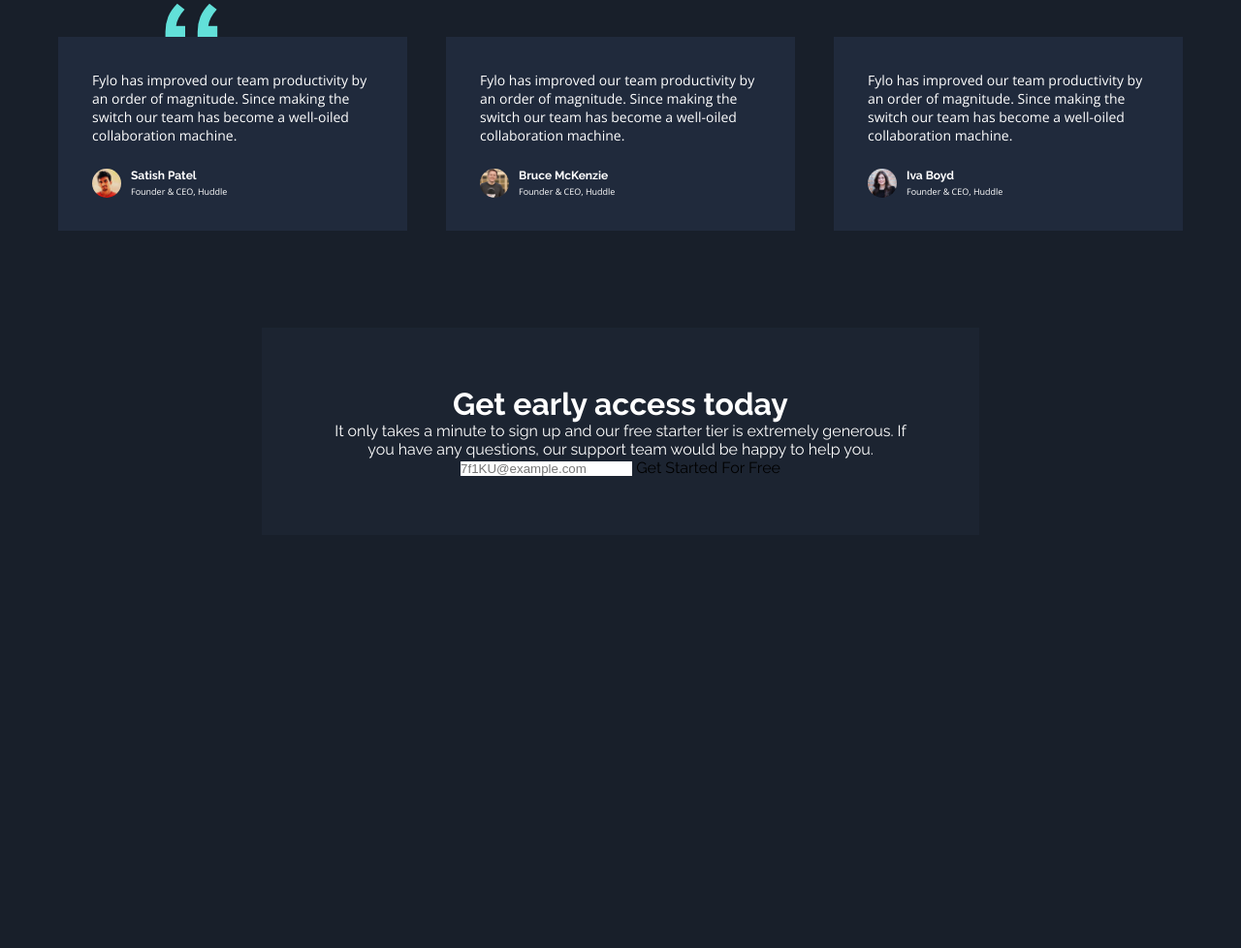
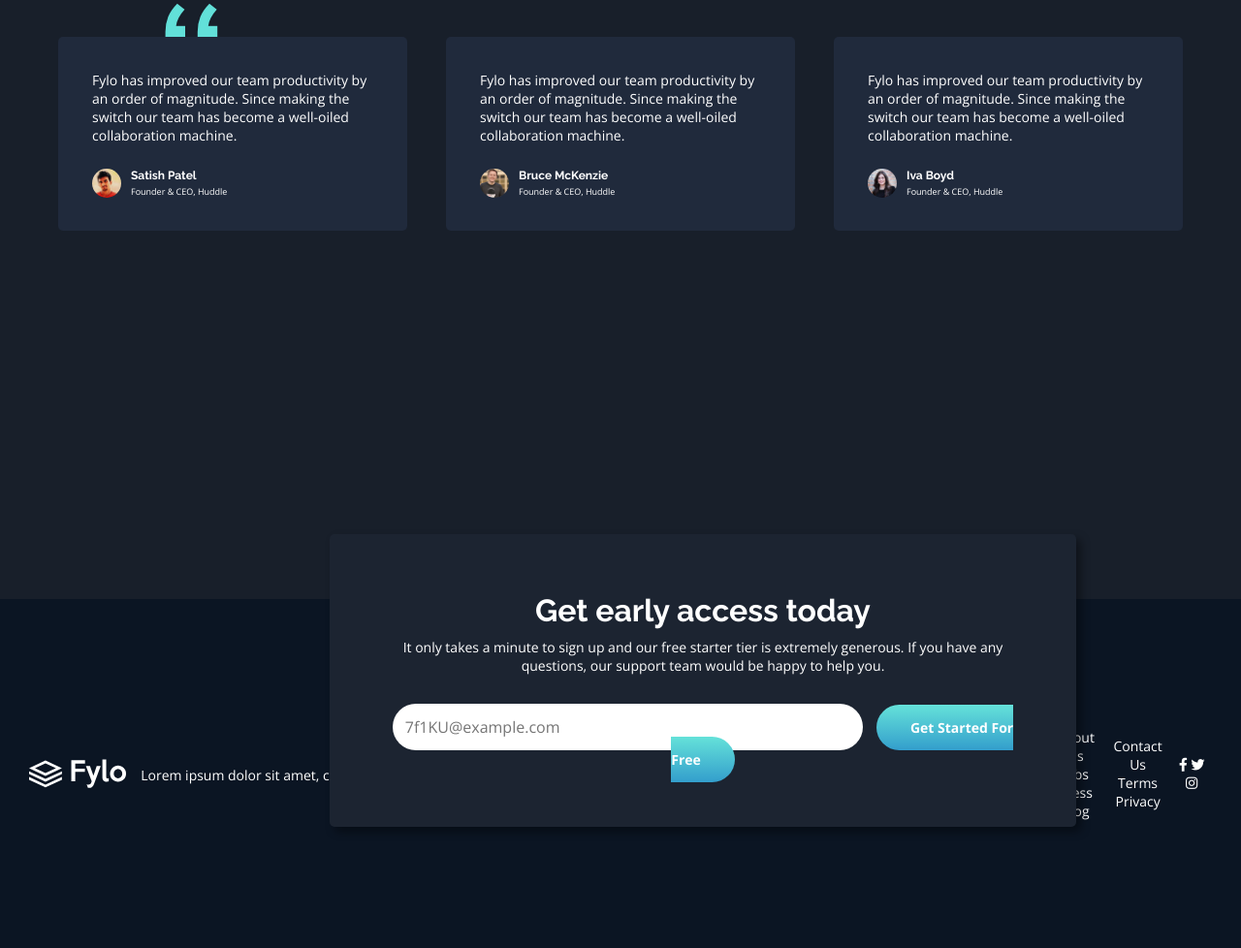
Before and after one commit to Luan-Antony/Fylo-Dark-Theme, a plain HTML site: page index.html in a window 1280 px wide. Shown: the part 2537-3515 px from the top of the page at 97% size. Before the commit the page ends 3099 px from the top, so only its background shows below. Drawn offline with nearby package versions, Linux system fonts and the light colour scheme.

Commit message:
seção de sing up e footer parcialmente feitas

```diff
--- a/index.html
+++ b/index.html
@@ -14,6 +14,8 @@
   <link rel="preconnect" href="https://fonts.gstatic.com" crossorigin>
   <link href="https://fonts.googleapis.com/css2?family=Open+Sans:ital,wght@0,300..800;1,300..800&display=swap"
     rel="stylesheet">
+
+  <link href="https://cdnjs.cloudflare.com/ajax/libs/font-awesome/6.0.0-beta3/css/all.min.css" rel="stylesheet">
 
   <link rel="stylesheet" href="./src/css/reset.css">
   <link rel="stylesheet" href="./src/css/variables.css">
@@ -151,7 +153,48 @@
         <a class="button" href="#">Get Started For Free</a>
       </form>
     </sections>
+
+    <footer class="footer">
+      <img class="logo" src="./src/images/logo.svg" alt="">
+
+      <div class="location">
+        <img src="./src/images/icon-location.svg" alt="">
+        <p>Lorem ipsum dolor sit amet, consectetur adipiscing elit, sed do eiusmod tempor incididunt ut labore et dolore
+          magna aliqua</p>
+      </div>
+
+      <div class="contacts">
+        <div class="contact">
+          <img src="./src/images/icon-phone.svg" alt="">
+          <p>Phone: +1-543-123-4567</p>
+        </div>
+        <div class="contact">
+          <img src="./src/images/icon-email.svg" alt="">
+          <p>7f1KU@example.com</p>
+        </div>
+      </div>
+
+      <div class="links">
+        <ul>
+          <li><a href="#">About Us</a></li>
+          <li><a href="#">Jobs</a></li>
+          <li><a href="#">Press</a></li>
+          <li><a href="#">Blog</a></li>
+        </ul>
+      </div>
+      <div class="links">
+        <ul>
+          <li><a href="#">Contact Us</a></li>
+          <li><a href="#">Terms</a></li>
+          <li><a href="#">Privacy</a></li>
+        </ul>
+      </div>
+      <div class="social">
+        <i class="fab fa-facebook-f"></i>
+        <i class="fab fa-twitter"></i>
+        <i class="fab fa-instagram"></i>
+      </div>
+    </footer>
   </main>
 </body>
-
 </html>
--- a/src/css/main.css
+++ b/src/css/main.css
@@ -9,7 +9,8 @@
     width: 45%;
 }
 
-.get-started h1, p {
+.get-started h1,
+p {
     color: var(--white);
 }
 
@@ -33,13 +34,17 @@
 }
 
 .get-started .button {
-    padding: 17px 105px 17px 105px;
+    padding: 17px 105px;
     background: linear-gradient(to right, var(--cyan), var(--blue));
     color: var(--white);
     font-size: 16px;
     font-weight: 700;
     border-radius: 40px;
     margin-top: 20px;
+}
+
+.get-started .button:hover {
+    background: var(--cyan);
 }
 
 .main .features {
@@ -114,6 +119,24 @@
     padding-bottom: 5px;
 }
 
+.team .content .button img {
+    color: var(--cyan);
+}
+
+.team .content .button
+,img {
+    transition: all 0.3s ease-in-out;
+}
+
+.team .content .button:hover {
+    color: var(--white);
+    border-bottom: 2px solid var(--white);
+}
+
+.team .content .button:hover img {
+    transform: translateX(5px);
+}
+
 
 /*-------------------------------------------------*/
 
@@ -126,6 +149,7 @@
     gap: 40px;
     position: relative;
     z-index: 2;
+    padding-bottom: 380px;
 }
 
 .comments .quote {
@@ -139,6 +163,7 @@
     width: 360px;
     height: 200px;
     padding: 35px;
+    border-radius: 5px;
     background-color: var(--dark-blue-testimonials);
 }
 
@@ -181,11 +206,15 @@
     flex-direction: column;
     align-items: center;
     justify-content: center;
-
     text-align: center;
+    position: absolute;
+    bottom: -2650px;
+    z-index: 2;
     background-color: var(--dark-blue-intro);
     padding: 60px;
-    margin: 100px 270px 10px 270px;
+    margin: 200px 340px 60px 340px;
+    border-radius: 5px;
+    box-shadow: 5px 5px 10px rgba(0, 0, 0, 0.4);
 }
 
 .sing-up h1 {
@@ -193,3 +222,63 @@
     font-size: 32px;
     font-weight: 700;
 }
+
+.sing-up p {
+    font-family: 'Open Sans', sans-serif;
+    font-size: 14px;
+    font-weight: 300;
+    padding-top: 10px;
+    width: 650px;
+}
+
+.sing-up form {
+    padding-top: 30px;
+}
+
+.sing-up form input {
+    padding: 13px 270px 13px 13px;
+    border-radius: 40px;
+    margin-right: 10px;
+    background-color: var(--white);
+    font-family: 'Open Sans', sans-serif;
+    font-weight: 300;
+    font-size: 16px;
+}
+
+.sing-up form a {
+    padding: 14px 35px;
+    border-radius: 40px;
+    color: var(--white);
+    background: linear-gradient(to top, var(--blue), var(--cyan));
+    font-family: 'Open Sans', sans-serif;
+    font-weight: 700;
+    font-size: 14px;
+}
+
+.sing-up form a:hover {
+    background: var(--cyan); /* Cor sólida ao passar o mouse */
+}
+
+
+/*-------------------------------------------------*/
+
+
+.footer {
+    background-color: var(--dark-blue-footer);
+    display: flex;
+    align-items: center;
+    text-align: center;
+    position: relative;
+    z-index: 1;
+    height: 360px;
+    padding: 30px;
+    color: var(--white);
+    font-family: 'Open Sans', sans-serif;
+    font-weight: 300;
+    font-size: 14px;
+}
+
+.footer .logo {
+    width: 100px;
+    height: 30px;
+}
```
